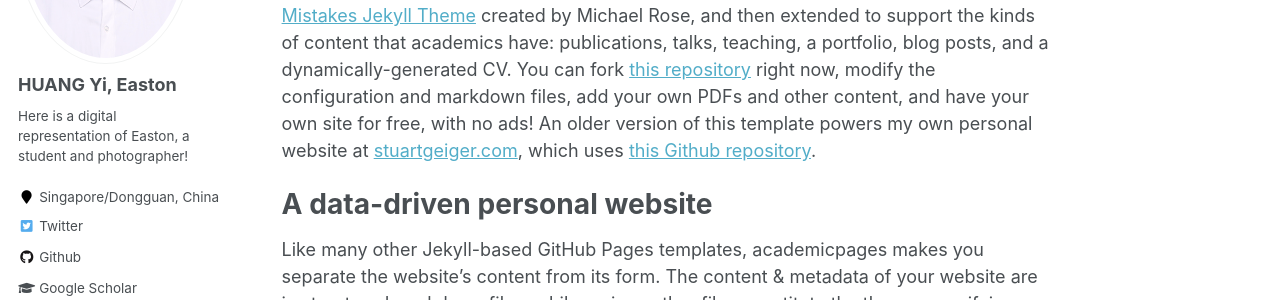
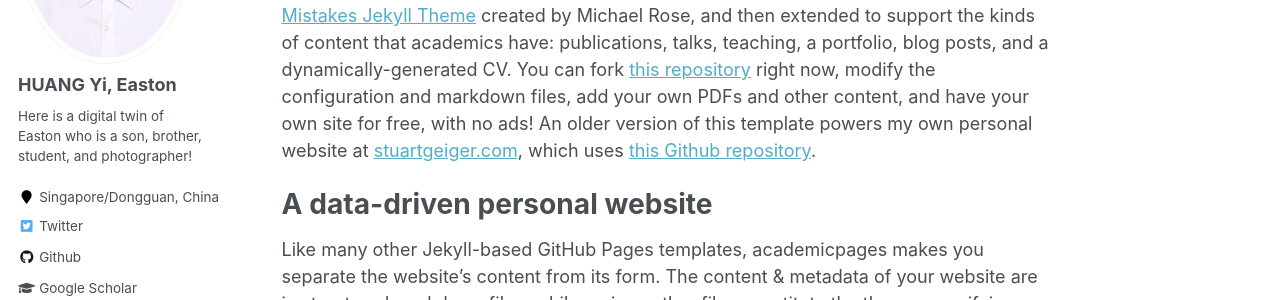
Before and after one commit to easton-hy/easton-hy.github.io, a Jekyll site: the page built from _pages/about.md, in a window 1280 px wide. Shown: the part 294-594 px from the top of the page. Built offline with Jekyll 4.4.1, drawn with Linux system fonts in a browser that asks for light colours; some web fonts are replaced.

Commit message:
Update _config.yml

```diff
--- a/_config.yml
+++ b/_config.yml
@@ -82,7 +82,7 @@ analytics:
 author:
   name             : "HUANG Yi, Easton"
   avatar           : "U2102035 Huang Yi.jpg"
-  bio              : "Here is a digital representation of Easton, a student and photographer!"
+  bio              : "Here is a digital twin of Easton who is a son, brother, student, and photographer!"
   location         : "Singapore/Dongguan, China"
   employer         :
   pubmed           : "https://www.ncbi.nlm.nih.gov/pubmed/?term=john+snow"
```
